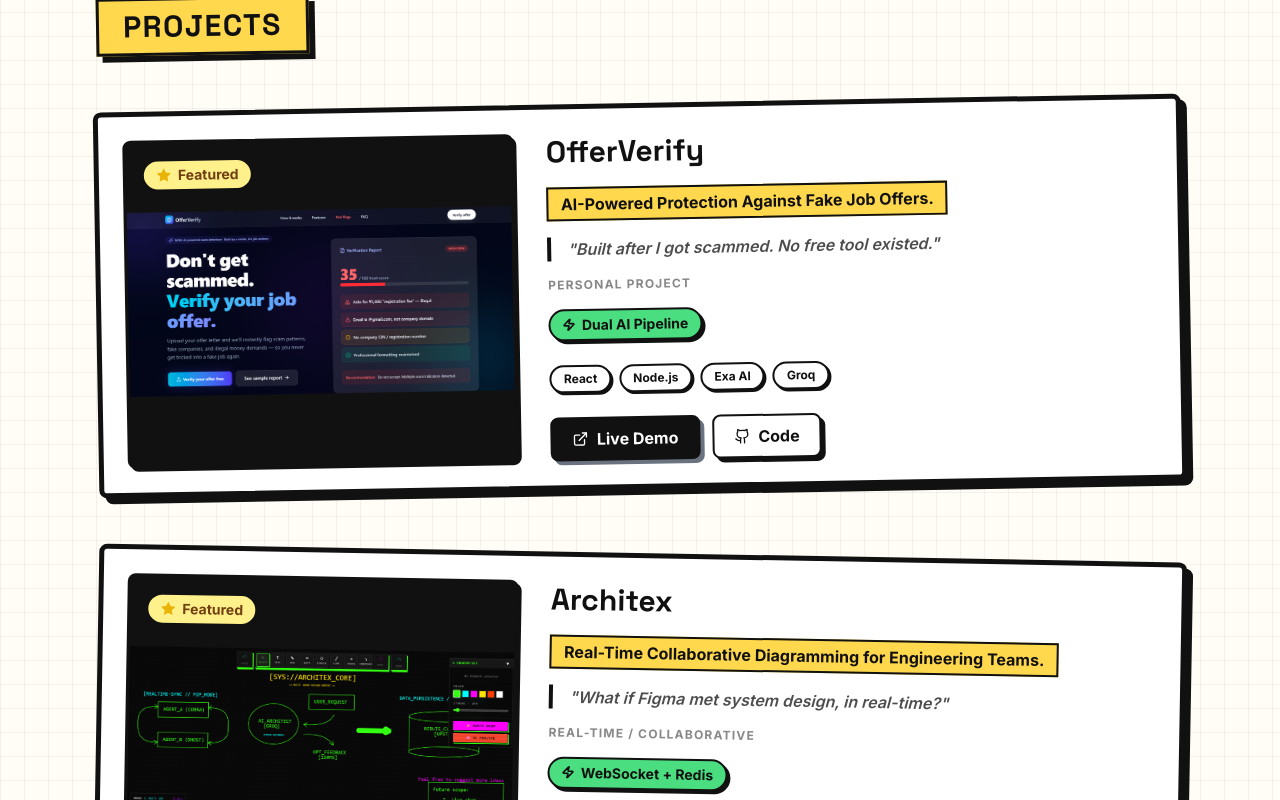
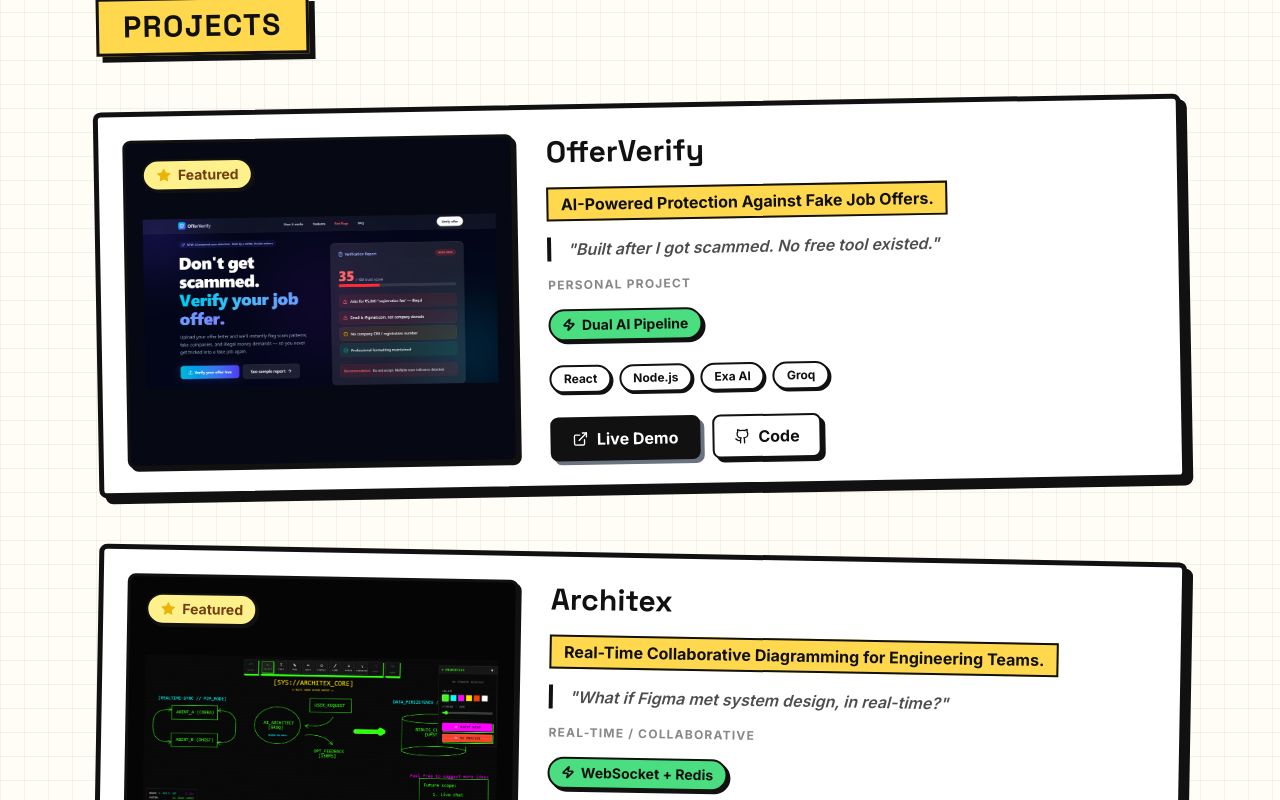
Before and after one commit to Ankush23056/dev-portfolio, a React (Vite) app: page / in a window 1280 px wide. Shown: the part 1980-2780 px from the top of the page. Built offline with nearby package versions, Linux system fonts and the light colour scheme.

Commit message:
fix(ui): eliminate thumbnail letterboxing with dynamic background mapping

```diff
--- a/src/components/Projects.jsx
+++ b/src/components/Projects.jsx
@@ -18,6 +18,7 @@
     live: 'https://offer-verify.vercel.app/',
     github: 'https://github.com/Ankush23056/OfferVerify.git',
     screenshot: '/assets/offerverify.png',
+    bgColor: '#060813',
     thumbColor: 'bg-pink',
     rotation: -1,
   },
@@ -34,6 +35,7 @@
     live: 'https://architex-whiteboard.vercel.app/',
     github: 'https://github.com/Ankush23056/Architex.git',
     screenshot: '/assets/architex.png',
+    bgColor: '#050505',
     thumbColor: 'bg-yellow',
     rotation: 1,
   },
@@ -50,6 +52,7 @@
     live: 'https://fairsharre.netlify.app/',
     github: 'https://github.com/Ankush23056/FairShare_Smart-split.git',
     screenshot: '/assets/fairshare.png',
+    bgColor: '#f3f4f6',
     thumbColor: 'bg-blue',
     rotation: -1,
   },
@@ -65,6 +68,7 @@
     live: 'https://crisis-ai.netlify.app/',
     github: 'https://github.com/Ankush23056/Crisis_Ai.git',
     screenshot: '/assets/crisisai.jpeg',
+    bgColor: '#ffffff',
     thumbColor: 'bg-pink',
     rotation: 1,
   },
@@ -80,6 +84,7 @@
     live: 'https://base-point.vercel.app/',
     github: 'https://github.com/Ankush23056/BasePoint.git',
     screenshot: '/assets/basepoint.png',
+    bgColor: '#f8f9fa',
     thumbColor: 'bg-yellow',
     rotation: -1,
   },
@@ -95,6 +100,7 @@
     live: 'https://taskwarrior.netlify.app/',
     github: 'https://github.com/Ankush23056/taskwarrior.git',
     screenshot: '/assets/taskwarrior.png',
+    bgColor: '#0b141a',
     thumbColor: 'bg-blue',
     rotation: 1,
   },
@@ -143,14 +149,15 @@
                     w-full md:w-[38%] min-h-[220px] aspect-video
                     border-3 border-ink brutal-shadow-sm rounded-lg
                     relative overflow-hidden shrink-0
-                    bg-ink
+                    p-4
                   `}
+                  style={{ backgroundColor: project.bgColor }}
                 >
                   {/* Real screenshot */}
                   <img
                     src={project.screenshot}
                     alt={`${project.title} screenshot`}
-                    className="absolute inset-0 w-full h-full object-contain"
+                    className="w-full h-full object-contain"
                   />
 
                   {/* Featured Badge — pinned to container top-left */}
```
